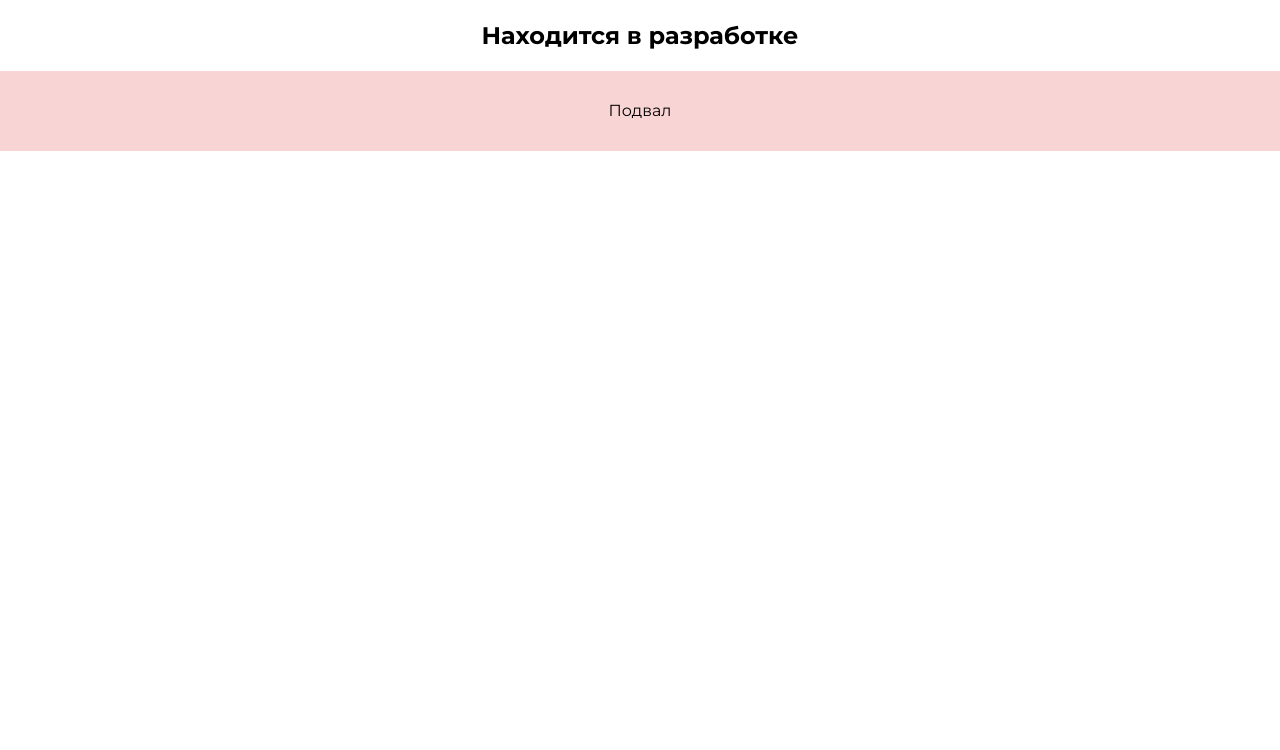
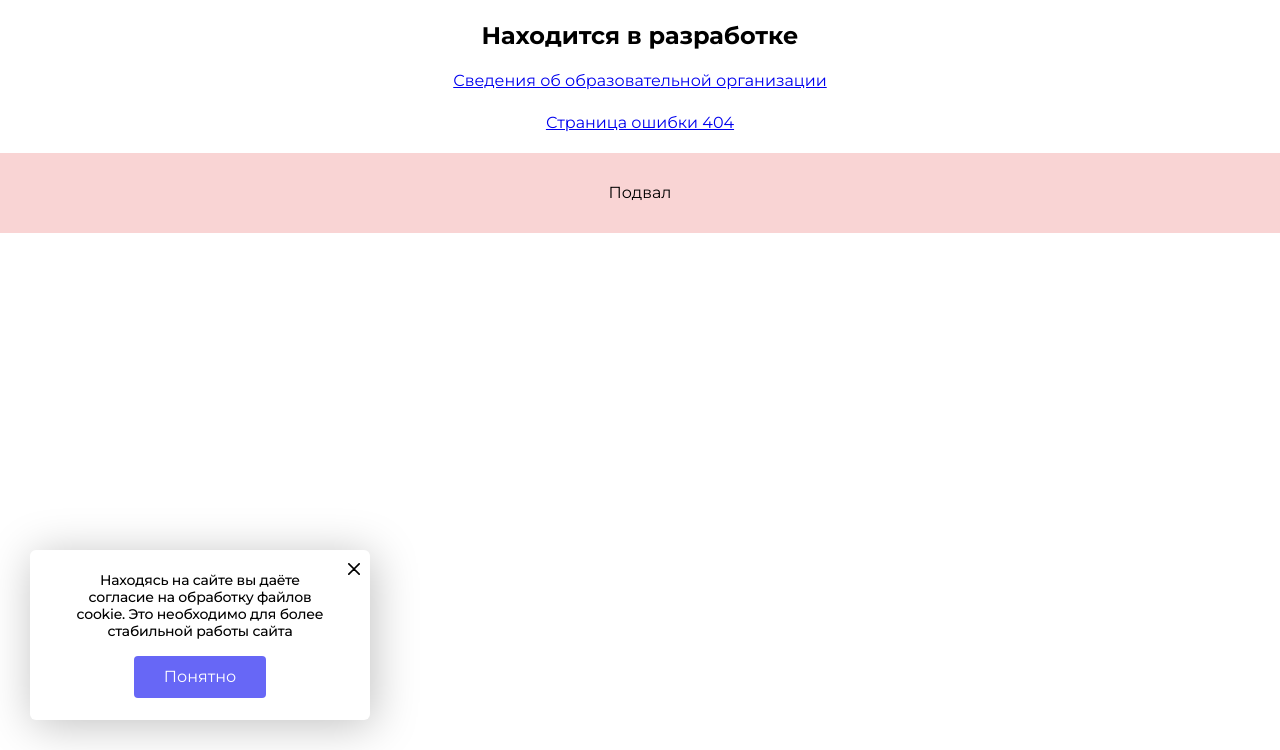
Before and after one commit to Q1zin/Sch59, a PHP site: page / in a window 1280 px wide. Shown: the part 50-800 px from the top of the page. Run offline with PHP 8.4, Linux system fonts and the light colour scheme.

Commit message:
added modal accept cookies

```diff
--- /dev/null
+++ b/blocks/accept-cookies.php
@@ -0,0 +1,15 @@
+<?php
+
+if (!isset($_COOKIE['accept-cookie'])) {
+
+?>
+  <div class="accept-cookie" id="accept-cookie">
+    <a href="#" class="accept-cookie__close">
+      <img src="../img/service/close-modal.svg" class="accept-cookie__close--img">
+    </a>
+    <div class="accept-cookie-wrap">
+      <p class="accept-cookie__text">Находясь на сайте вы даёте согласие на обработку файлов cookie. Это необходимо для более стабильной работы сайта</p>
+      <button class="accept-cookie__btn">Понятно</button>
+    </div>
+  </div>
+<?php } ?>
--- a/blocks/news.php
+++ b/blocks/news.php
@@ -1,5 +1,8 @@
-<div class="news">
-  <div class="container">
+<div class="news" style="padding: 0 0 20px 0;">
+  <div class="container" style="flex-direction: column; align-items: center;">
     <h2>Находится в разработке</h2>
+    <a href="/sveden/common">Сведения об образовательной организации</a>
+    <br>
+    <a href="/error-404">Страница ошибки 404</a>
   </div>
 </div>
--- a/error-404.php
+++ b/error-404.php
@@ -14,6 +14,7 @@
   include 'blocks/header.php';
   include 'blocks/error-404.php';
   include 'blocks/footer.php';
+  include 'blocks/accept-cookies.php';
   ?>
 </body>
 
--- a/index.php
+++ b/index.php
@@ -14,6 +14,7 @@
   include 'blocks/header.php';
   include 'blocks/news.php';
   include 'blocks/footer.php';
+  include 'blocks/accept-cookies.php';
   ?>
 
 
--- a/sass/pages/error-404.sass
+++ b/sass/pages/error-404.sass
@@ -10,3 +10,5 @@
 @import '../blocks/error-404'
 // Подключение стилей подвала
 @import '../blocks/footer'
+// Подключение стилей блока cookie
+@import '../blocks/accept-cookie'
--- a/sass/pages/index.sass
+++ b/sass/pages/index.sass
@@ -10,3 +10,5 @@
 @import '../blocks/news'
 // Подключение стилей подвала
 @import '../blocks/footer'
+// Подключение стилей блока cookie
+@import '../blocks/accept-cookie'
--- a/sass/pages/style-sveden.sass
+++ b/sass/pages/style-sveden.sass
@@ -10,3 +10,5 @@
 @import '../blocks/sveden-oo'
 // Подключение стилей подвала
 @import '../blocks/footer'
+// Подключение стилей блока cookie
+@import '../blocks/accept-cookie'
--- a/scripts/script-index.js
+++ b/scripts/script-index.js
@@ -0,0 +1,37 @@
+let doc = document
+
+if (doc.getElementById("accept-cookie") != null) {
+  doc.querySelector(".accept-cookie__close").addEventListener("click", function (event) {
+    event.preventDefault()
+    doc.querySelector(".accept-cookie").remove()
+  })
+  doc.querySelector(".accept-cookie__btn").addEventListener("click", function (event) {
+    doc.querySelector(".accept-cookie").remove()
+    setCookie('accept-cookie', 'true');
+  })
+}
+
+function setCookie(name, value, options = {}) {
+
+  options = {
+    path: '/',
+    // при необходимости добавьте другие значения по умолчанию
+    ...options
+  };
+
+  if (options.expires instanceof Date) {
+    options.expires = options.expires.toUTCString();
+  }
+
+  let updatedCookie = encodeURIComponent(name) + "=" + encodeURIComponent(value);
+
+  for (let optionKey in options) {
+    updatedCookie += "; " + optionKey;
+    let optionValue = options[optionKey];
+    if (optionValue !== true) {
+      updatedCookie += "=" + optionValue;
+    }
+  }
+
+  document.cookie = updatedCookie;
+}
--- a/styles/index.css
+++ b/styles/index.css
@@ -241,4 +241,47 @@ button {
   width: 100%;
   height: 80px;
   background-color: #f1a1a173;
+}
+
+.accept-cookie {
+  position: fixed;
+  left: 30px;
+  bottom: 30px;
+  box-shadow: 3px 5px 45px rgba(0, 0, 0, 0.25);
+  border-radius: 6px;
+  padding: 22px 36px;
+  max-width: 340px;
+  background-color: #fff;
+  z-index: 999999999999999900000000000000;
+}
+.accept-cookie__close {
+  position: absolute;
+  top: 10px;
+  right: 10px;
+  text-decoration: none;
+}
+.accept-cookie__close--img {
+  width: 12px;
+  height: 12px;
+}
+.accept-cookie-wrap {
+  display: flex;
+  flex-direction: column;
+  align-items: center;
+  justify-content: center;
+}
+.accept-cookie__text {
+  font-weight: 500;
+  font-size: 14px;
+  line-height: 17px;
+  text-align: center;
+  letter-spacing: -0.015em;
+  margin: 0 0 16px 0;
+}
+.accept-cookie__btn {
+  color: #fff;
+  background-color: #6767F6;
+  padding: 12px 30px;
+  border: none;
+  border-radius: 4px;
 }/*# sourceMappingURL=index.css.map */
--- a/sveden.php
+++ b/sveden.php
@@ -37,6 +37,7 @@ $title = $list_title[$title_tag];
   include 'blocks/header.php';
   include 'blocks/sveden-oo.php';
   include 'blocks/footer.php';
+  include 'blocks/accept-cookies.php';
   ?>
 
 </body>
```
Also changed, not shown: sass/blocks/_accept-cookie.sass (added, +36 -0 lines), styles/error-404.css (+43 -0 lines), styles/style-sveden.css (+43 -0 lines), img/service/close-modal.svg (added), 3 other files.
